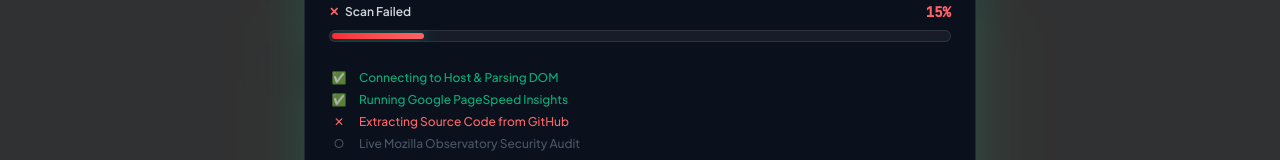
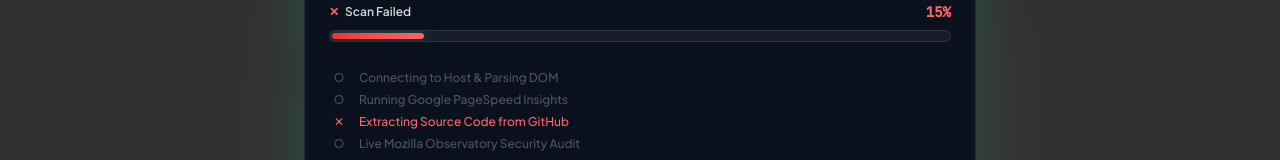
Before and after one commit to devverma547/vibe-codding, a React (Vite) app: page / in a window 1280 px wide. Both pictures are taken after a click on the button "Start your first scan". Shown: the part 4077-4237 px from the top of the page. Built offline with nearby package versions, Linux system fonts and the light colour scheme; no server answers.

Commit message:
fix: validate TLD extensions to catch typos like .netlify.a and improve scan error messaging

```diff
--- a/src/components/scanner/ScanModal.jsx
+++ b/src/components/scanner/ScanModal.jsx
@@ -55,6 +55,17 @@ export default function ScanModal({ isOpen, onClose, targetUrl, githubRepo }) {
 
     const startTime = Date.now();
 
+    const formatScanError = (rawError, url) => {
+      if (!rawError) return 'Scan failed. Please check the URL and try again.';
+      if (rawError.includes('FAILED_DOCUMENT_REQUEST') || rawError.includes('ERR_CONNECTION_FAILED') || rawError.includes('Could not analyze this website')) {
+        if (url?.endsWith('.a') || url?.includes('.netlify.a')) {
+          return `Could not connect to "${url}". The domain extension appears incomplete (ending in ".a" instead of ".app"). Please use "https://vibe-codding-site.netlify.app" and scan again.`;
+        }
+        return `Could not connect to "${url}". Please verify that the domain name is spelled correctly and that the website is publicly accessible.`;
+      }
+      return rawError;
+    };
+
     // Trigger the REAL fresh scan pipeline (with parallel multitasking)
     scannerService
       .analyzeSite(cleanUrl, githubRepo, user?.id || null, (pct, step, msg) => {
@@ -72,6 +83,7 @@ export default function ScanModal({ isOpen, onClose, targetUrl, githubRepo }) {
         ]);
       }, { forceRefresh: true })
       .then((res) => {
+        clearInterval(stepInterval);
         const elapsed = ((Date.now() - startTime) / 1000).toFixed(2);
 
         if (res.success && res.data) {
@@ -91,19 +103,22 @@ export default function ScanModal({ isOpen, onClose, targetUrl, githubRepo }) {
           }
           setLogs((prev) => [...prev, ...newLogs]);
         } else {
-          setScanError(res.error || 'Scan failed');
+          const formattedErr = formatScanError(res.error, cleanUrl);
+          setScanError(formattedErr);
           setLogs((prev) => [
             ...prev,
-            `[${elapsed}s] Error: ${res.error || 'Unknown error'}`,
+            `[${elapsed}s] Error: ${formattedErr}`,
           ]);
         }
       })
       .catch((err) => {
+        clearInterval(stepInterval);
         const elapsed = ((Date.now() - startTime) / 1000).toFixed(2);
-        setScanError(err.message);
+        const formattedErr = formatScanError(err.message, cleanUrl);
+        setScanError(formattedErr);
         setLogs((prev) => [
           ...prev,
-          `[${elapsed}s] Fatal error: ${err.message}`,
+          `[${elapsed}s] Fatal error: ${formattedErr}`,
         ]);
       });
 
@@ -220,19 +235,20 @@ export default function ScanModal({ isOpen, onClose, targetUrl, githubRepo }) {
           {/* Live Checklist — keeps users engaged */}
           <div className="space-y-1.5 py-1">
             {steps.map((step, idx) => {
-              const isDone = idx < currentStepIndex;
+              const isDone = idx < currentStepIndex && !hasError;
               const isActive = idx === currentStepIndex && !isFinished && !hasError;
-              const isAllDone = isFinished;
+              const isFailed = hasError && idx === currentStepIndex;
+              const isAllDone = isFinished && !hasError;
 
               return (
                 <div key={idx} className={`flex items-center gap-2.5 text-xs transition-all duration-300 ${
-                  hasError && idx === currentStepIndex ? 'text-red-400' :
+                  isFailed ? 'text-red-400 font-medium' :
                   isDone || isAllDone ? 'text-[#00F5A0]/70' :
                   isActive ? 'text-white font-medium' :
                   'text-gray-600'
                 }`}>
                   <span className="w-5 text-center shrink-0">
-                    {hasError && idx === currentStepIndex ? '✕' :
+                    {isFailed ? '✕' :
                      isDone || isAllDone ? '✅' :
                      isActive ? '⏳' : '○'}
                   </span>
--- a/src/utils/validators.js
+++ b/src/utils/validators.js
@@ -11,6 +11,19 @@ export const isValidUrl = (url) => {
 
     if (!parsed.hostname || !parsed.hostname.includes('.')) {
       return { valid: false, error: 'Please enter a valid domain name (e.g. example.com)' };
+    }
+
+    const hostParts = parsed.hostname.split('.');
+    const tld = hostParts[hostParts.length - 1]?.toLowerCase();
+    const isIpv4 = hostParts.length === 4 && hostParts.every(part => /^\d+$/.test(part));
+
+    if (!isIpv4) {
+      if (tld === 'a' && parsed.hostname.includes('netlify')) {
+        return { valid: false, error: `Incomplete domain extension ".a". Did you mean ".app" (e.g. ${parsed.hostname}pp)?` };
+      }
+      if (!tld || tld.length < 2 || !/^[a-z]+$/.test(tld)) {
+        return { valid: false, error: `Invalid domain extension ".${tld || ''}". Please enter a complete domain (e.g., .com, .app, .io)` };
+      }
     }
 
     return { valid: true, error: null, url: formatted };
```
